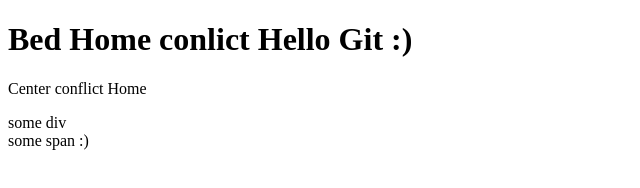
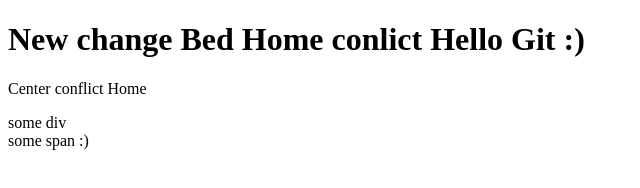
Before and after one commit to AdelinaStefanova/pro1101, a plain HTML site: page index.html in a window 1280 px wide. Shown: the whole page, without its empty margins (0-640 px from the left). Drawn offline with Linux system fonts and the light colour scheme.

Commit message:
New change

```diff
--- a/index.html
+++ b/index.html
@@ -9,7 +9,7 @@
 
 <body>
 
-    <h1> Bed Home conlict Hello Git :) </h1>
+    <h1> New change Bed Home conlict Hello Git :) </h1>
 
 
     <p> Center conflict Home</p>
```
